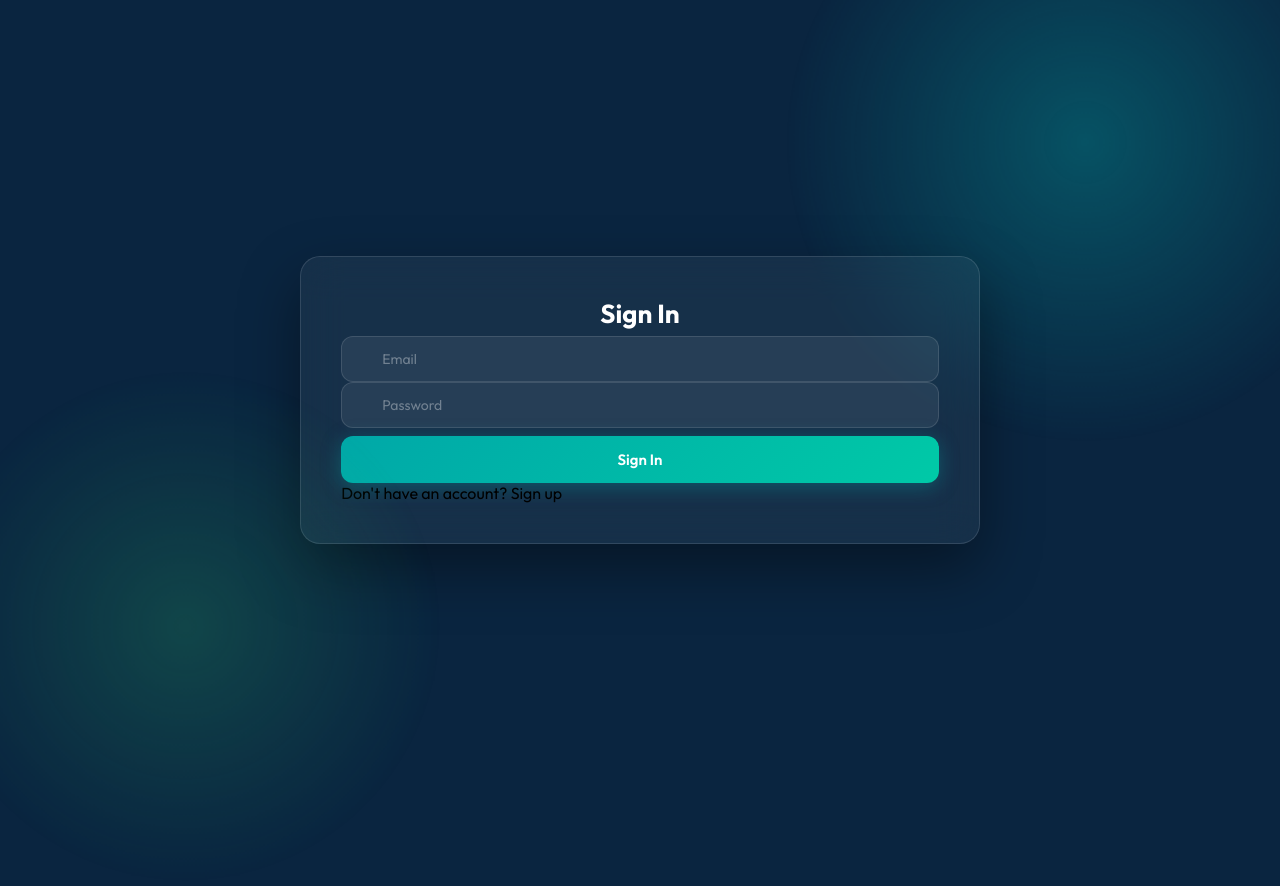
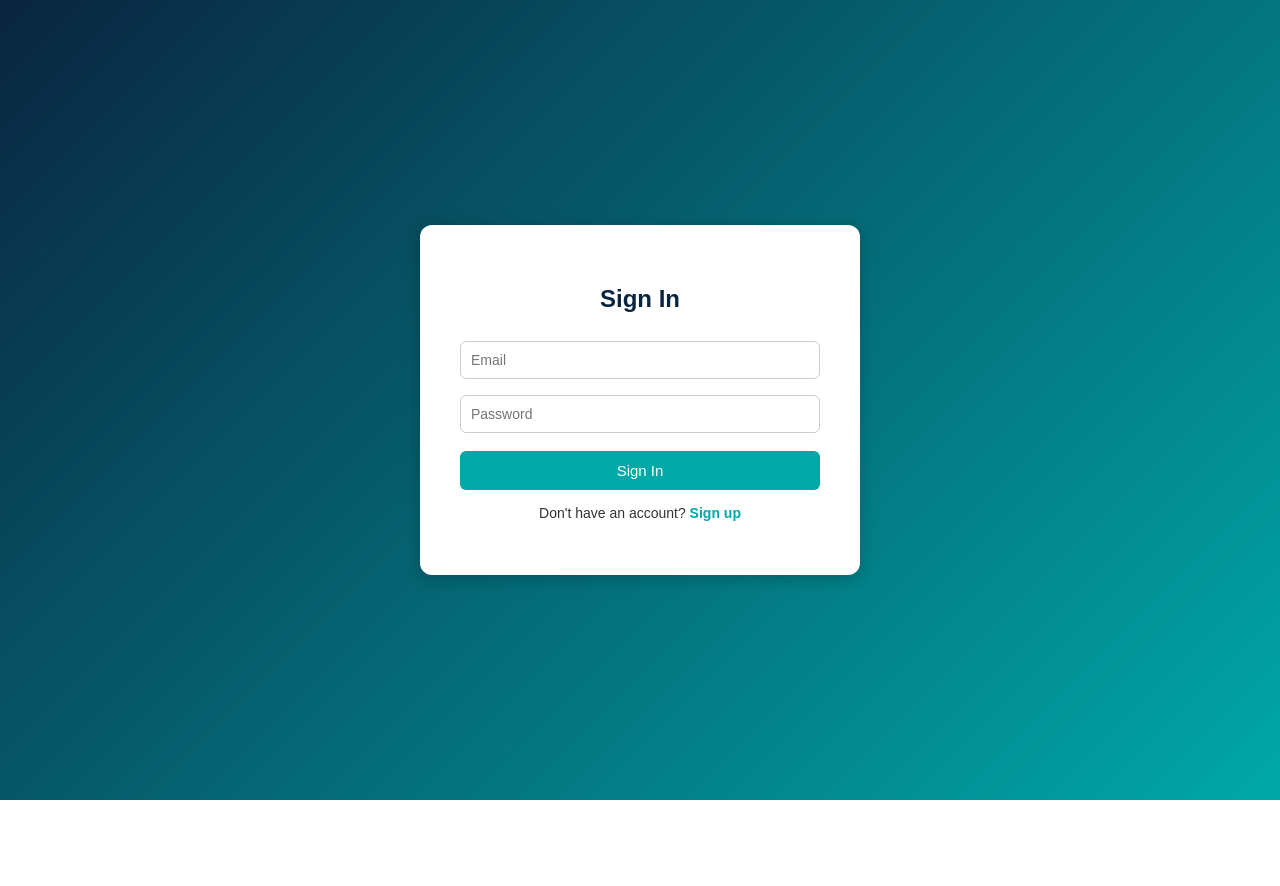
Before and after one commit to nayaksubhamprasad8-ux/Health-IQ, a Flask app: page /login in a window 1280 px wide; the page is wider, and only the part inside the window is pictured. After the commit the page ends 800 px from the top of that part, so only its background shows below. Run offline with Flask 3, Linux system fonts and the light colour scheme.

Commit message:
Update login.css

```diff
--- a/Health IQ/static/css/login.css
+++ b/Health IQ/static/css/login.css
@@ -1,176 +1,74 @@
-@import url('https://fonts.googleapis.com/css2?family=Outfit:wght@300;400;500;600;700&display=swap');
-
-* { margin: 0; padding: 0; box-sizing: border-box; }
-
 body {
-    font-family: 'Outfit', sans-serif;
+    font-family: Arial, sans-serif;
+    background: linear-gradient(135deg, #0a2540, #00a8a8);
     min-height: 100vh;
+    margin: 0;
     display: flex;
     justify-content: center;
     align-items: center;
-    background: #0a2540;
-    overflow: hidden;
-    position: relative;
-}
-
-body::before {
-    content: '';
-    position: absolute;
-    width: 600px; height: 600px;
-    background: radial-gradient(circle, rgba(0,168,168,0.35) 0%, transparent 70%);
-    top: -150px; right: -100px;
-    border-radius: 50%;
-    animation: floatBlob 8s ease-in-out infinite;
-}
-
-body::after {
-    content: '';
-    position: absolute;
-    width: 500px; height: 500px;
-    background: radial-gradient(circle, rgba(46,204,113,0.2) 0%, transparent 70%);
-    bottom: -100px; left: -80px;
-    border-radius: 50%;
-    animation: floatBlob 10s ease-in-out infinite reverse;
-}
-
-@keyframes floatBlob {
-    0%, 100% { transform: translate(0,0) scale(1); }
-    50%       { transform: translate(20px,-30px) scale(1.05); }
-}
-
-.auth-wrapper {
-    position: relative;
-    z-index: 10;
-    width: 420px;
-    animation: slideUp 0.5s ease forwards;
-}
-
-@keyframes slideUp {
-    from { opacity: 0; transform: translateY(30px); }
-    to   { opacity: 1; transform: translateY(0); }
-}
-
-.brand {
-    display: flex;
-    align-items: center;
-    justify-content: center;
-    gap: 10px;
-    margin-bottom: 24px;
-}
-
-.brand-icon {
-    width: 40px; height: 40px;
-    background: linear-gradient(135deg, #00a8a8, #2ecc71);
-    border-radius: 10px;
-    display: flex; align-items: center; justify-content: center;
-    font-size: 20px;
-    box-shadow: 0 4px 15px rgba(0,168,168,0.4);
-}
-
-.brand-name {
-    font-size: 22px; font-weight: 700;
-    color: white; letter-spacing: 0.5px;
-}
-
-/* Both boxes share this style */
-.signin-box, .signup-box {
-    background: rgba(255,255,255,0.05);
-    backdrop-filter: blur(20px);
-    -webkit-backdrop-filter: blur(20px);
-    border: 1px solid rgba(255,255,255,0.12);
-    padding: 40px;
-    border-radius: 20px;
-    box-shadow: 0 25px 60px rgba(0,0,0,0.4);
 }
 
 /* Default: show signin, hide signup */
 .signin-box { display: block; }
 .signup-box { display: none; }
 
-/* When checkbox is checked: hide signin, show signup */
+/* When checkbox checked: swap */
 #toggle:checked ~ .signin-box { display: none; }
 #toggle:checked ~ .signup-box { display: block; }
 
-h2 {
-    font-size: 26px; font-weight: 700;
-    color: white; text-align: center;
-    margin-bottom: 6px;
+.box {
+    background: white;
+    padding: 40px;
+    border-radius: 12px;
+    box-shadow: 0 4px 15px rgba(0, 0, 0, 0.2);
+    width: 360px;
 }
 
-.subtitle-text {
+h2 {
     text-align: center;
-    color: rgba(255,255,255,0.5);
-    font-size: 14px; margin-bottom: 28px;
+    margin-bottom: 20px;
+    color: #0a2540;
 }
 
-.error-msg {
-    background: rgba(220,53,69,0.15);
-    border: 1px solid rgba(220,53,69,0.4);
-    color: #ff6b7a;
-    padding: 10px 14px; border-radius: 10px;
-    font-size: 13px; text-align: center; margin-bottom: 16px;
-}
-
-.input-group {
-    position: relative;
-    margin-bottom: 14px;
-}
-
-.input-group .icon {
-    position: absolute; left: 14px; top: 50%;
-    transform: translateY(-50%);
-    font-size: 16px; opacity: 0.5; pointer-events: none;
-}
-
-input[type="email"],
-input[type="password"],
-input[type="text"] {
+input {
     width: 100%;
-    padding: 13px 14px 13px 40px;
-    background: rgba(255,255,255,0.07);
-    border: 1px solid rgba(255,255,255,0.12);
-    border-radius: 12px;
-    font-size: 14px; font-family: 'Outfit', sans-serif;
-    color: white; transition: all 0.2s ease; outline: none;
-}
-
-input[type="email"]::placeholder,
-input[type="password"]::placeholder,
-input[type="text"]::placeholder { color: rgba(255,255,255,0.35); }
-
-input[type="email"]:focus,
-input[type="password"]:focus,
-input[type="text"]:focus {
-    border-color: #00a8a8;
-    background: rgba(0,168,168,0.08);
-    box-shadow: 0 0 0 3px rgba(0,168,168,0.15);
+    padding: 10px;
+    margin: 8px 0;
+    border: 1px solid #ccc;
+    border-radius: 6px;
+    font-size: 14px;
+    box-sizing: border-box;
 }
 
 button {
-    width: 100%; padding: 14px;
-    background: linear-gradient(135deg, #00a8a8, #00c9a7);
-    color: white; border: none; border-radius: 12px;
-    font-size: 15px; font-weight: 600;
-    font-family: 'Outfit', sans-serif;
-    cursor: pointer; margin-top: 8px;
-    transition: all 0.25s ease;
-    box-shadow: 0 4px 20px rgba(0,168,168,0.35);
+    width: 100%;
+    padding: 11px;
+    background: #00a8a8;
+    color: white;
+    border: none;
+    border-radius: 6px;
+    font-size: 15px;
+    cursor: pointer;
+    margin-top: 10px;
 }
 
 button:hover {
-    transform: translateY(-2px);
-    box-shadow: 0 8px 28px rgba(0,168,168,0.5);
+    background: #008f8f;
 }
 
-p.footer-text {
-    text-align: center; margin-top: 20px;
-    font-size: 14px; color: rgba(255,255,255,0.45);
+p {
+    text-align: center;
+    margin-top: 15px;
+    font-size: 14px;
+    color: #333;
 }
 
-/* Label acts as the toggle link */
-p.footer-text label {
-    color: #00c9a7; font-weight: 600;
-    cursor: pointer; transition: color 0.2s;
+p label {
+    color: #00a8a8;
+    font-weight: 600;
+    cursor: pointer;
 }
 
-p.footer-text label:hover { color: #2ecc71; }
+p label:hover {
+    color: #008f8f;
+}
```
